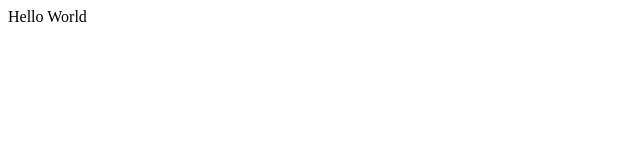
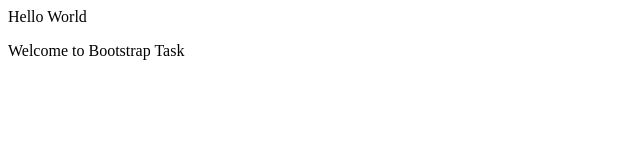
Before and after one commit to sampath99999/Bootstrap-Task, a plain HTML site: page index.html in a window 1280 px wide. Shown: the whole page, without its empty margins (0-640 px from the left). Drawn offline with Linux system fonts and the light colour scheme.

Commit message:
Description Added

```diff
--- a/index.html
+++ b/index.html
@@ -9,6 +9,7 @@
 
 <body>
     <div class="title">Hello World</div>
+    <p>Welcome to Bootstrap Task</p>
 </body>
 
 
```
